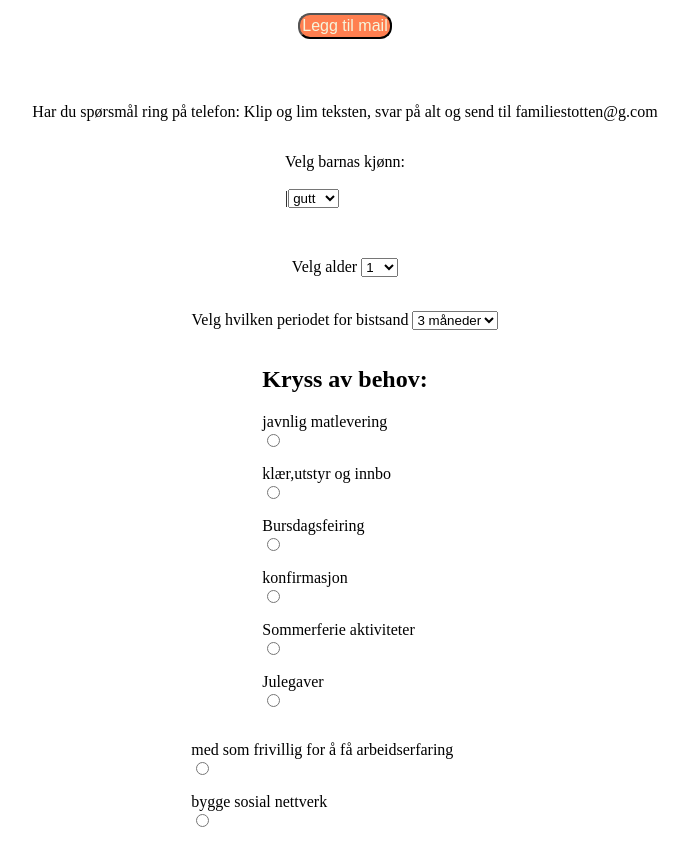
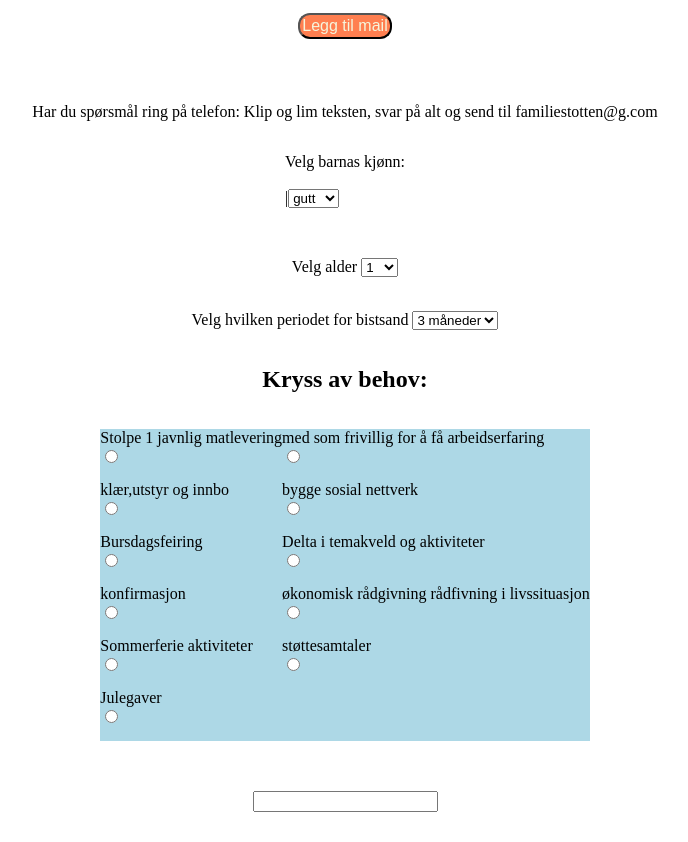
Before and after one commit to Murka1456/s-knadskjema1, a website: page index.html in a window 1280 px wide. Shown: the part 104-946 px from the top of the page, without its empty margins (295-983 px from the left). Drawn offline with Linux system fonts and the light colour scheme.

Commit message:
css behov

```diff
--- a/index.html
+++ b/index.html
@@ -61,11 +61,14 @@
   <option value="6 måneder">6 måneder</option>
 </select>
 </div>
-<div>
-  <div class = "allebehov"></div>
-  <div2>
-    <div class = "materialstøtte">
-      <h2> Kryss av behov:</h2>
+<h2> Kryss av behov:</h2>
+
+  <div class = "allebehov">
+
+
+
+      <div class = "materialstøtte"> Stolpe 1
+
     </label>
     <label for="userRadio">
       javnlig matlevering
@@ -104,10 +107,10 @@
 
       <input type="radio" name="userRadio" id="userRadio" />
     </label><br>
-  </div>
+
   </div>
 
-    <div>
+
       <div class = "sosialstøtte">
     <label for="userRadio">
       med som frivillig for å få arbeidserfaring
@@ -140,7 +143,7 @@
   </div>
   </div>
 
-  </div>
+
     <br>
 
 
--- a/styles.css
+++ b/styles.css
@@ -27,3 +27,8 @@ form {
 }
 #userRadio {
 }
+.allebehov {
+  display: flex;
+  background-color: lightblue;
+
+}
```
